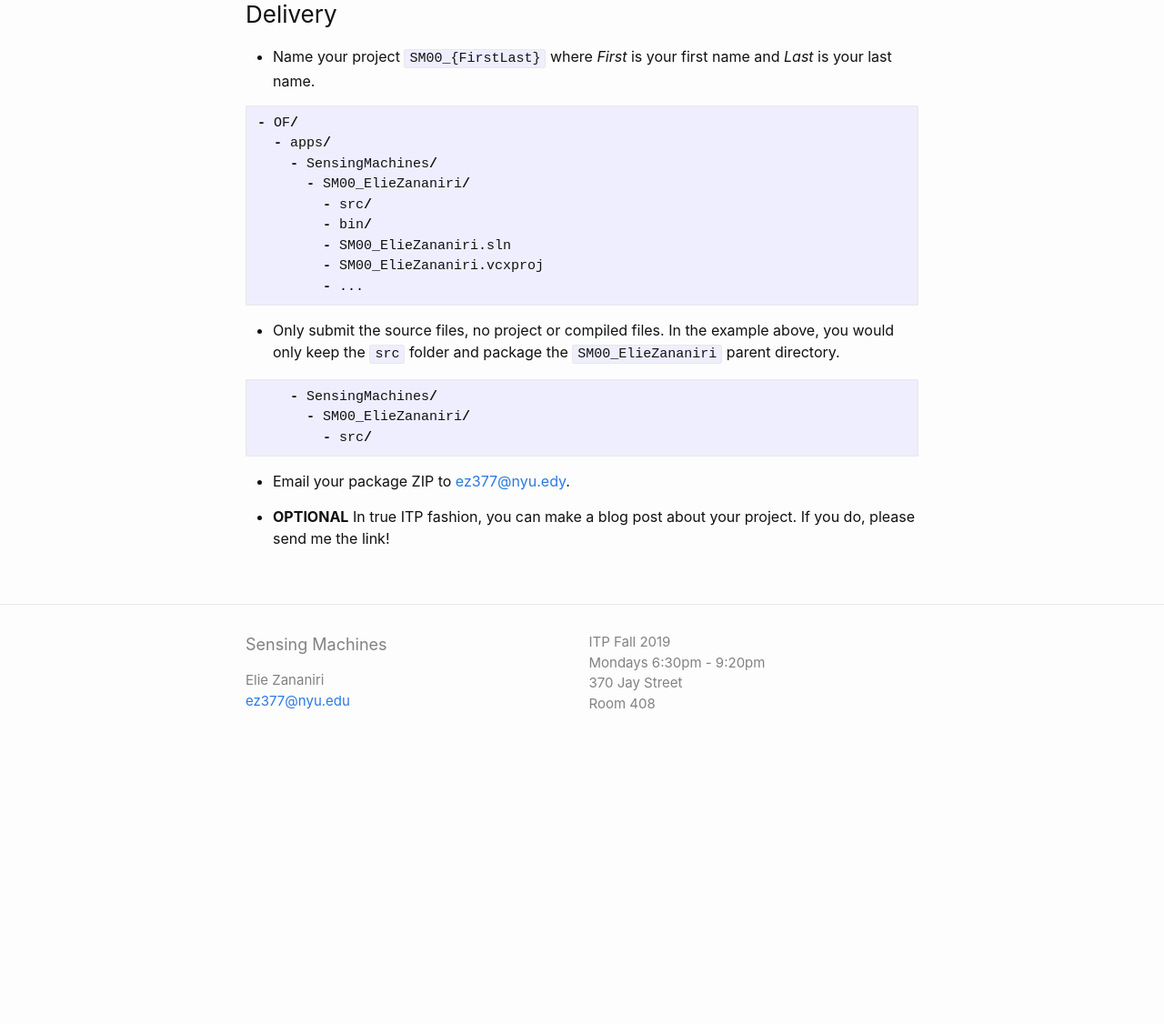
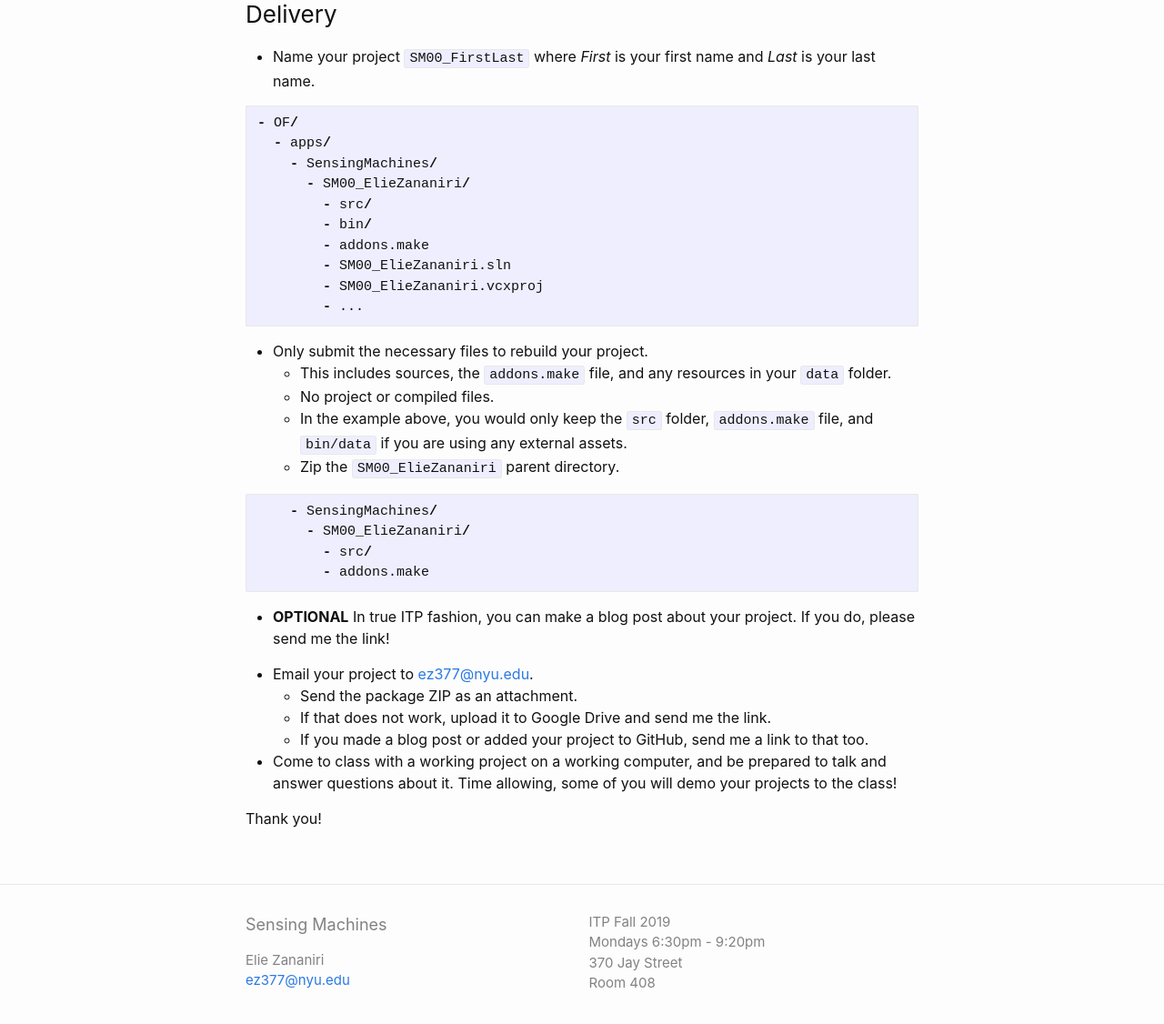
Before and after one commit to prisonerjohn/sensing-machines, a Jekyll site: the page built from docs/_posts/2019-09-09-assignment-0.md, in a window 1280 px wide and 1400 px high, scrolled down 1270 px, cut to the strip 247-1373 px from the top of the window. Shown: the whole strip at 91% size. Built offline with Jekyll 4.4.1, drawn with Linux system fonts in a browser that asks for light colours; before the commit the page ends 2362 px from its top, so only the background shows below that.

Commit message:
Update assignment pages.

````diff
--- a/docs/_posts/2019-09-09-assignment-0.md
+++ b/docs/_posts/2019-09-09-assignment-0.md
@@ -47,7 +47,7 @@ for (each cell in image):
 
 ### Delivery
 
-* Name your project `SM00_{FirstLast}` where *First* is your first name and *Last* is your last name.
+* Name your project `SM00_FirstLast` where *First* is your first name and *Last* is your last name.
 
 ```
 - OF/
@@ -56,19 +56,32 @@ for (each cell in image):
       - SM00_ElieZananiri/
         - src/
         - bin/
+        - addons.make
         - SM00_ElieZananiri.sln
         - SM00_ElieZananiri.vcxproj
         - ...
 ```
 
-* Only submit the source files, no project or compiled files. In the example above, you would only keep the `src` folder and package the `SM00_ElieZananiri` parent directory.
+* Only submit the necessary files to rebuild your project.
+  * This includes sources, the `addons.make` file, and any resources in your `data` folder.
+  * No project or compiled files.
+  * In the example above, you would only keep the `src` folder, `addons.make` file, and `bin/data` if you are using any external assets.
+  * Zip the `SM00_ElieZananiri` parent directory.
 
 ```
     - SensingMachines/
       - SM00_ElieZananiri/
         - src/
+        - addons.make
 ```
 
-* Email your package ZIP to [ez377@nyu.edy](mailto:ez377@nyu.edu).
+* **OPTIONAL** In true ITP fashion, you can make a blog post about your project. If you do, please send me the link!
 
-* **OPTIONAL** In true ITP fashion, you can make a blog post about your project. If you do, please send me the link!
+* Email your project to [ez377@nyu.edu](mailto:ez377@nyu.edu).
+  * Send the package ZIP as an attachment.
+  * If that does not work, upload it to Google Drive and send me the link.
+  * If you made a blog post or added your project to GitHub, send me a link to that too.
+
+* Come to class with a working project on a working computer, and be prepared to talk and answer questions about it. Time allowing, some of you will demo your projects to the class!
+
+Thank you!
````
Also changed, not shown: docs/_posts/2019-09-16-assignment-1.md (+16 -3 lines), docs/_posts/2019-09-30-assignment-2.md (+15 -4 lines).
